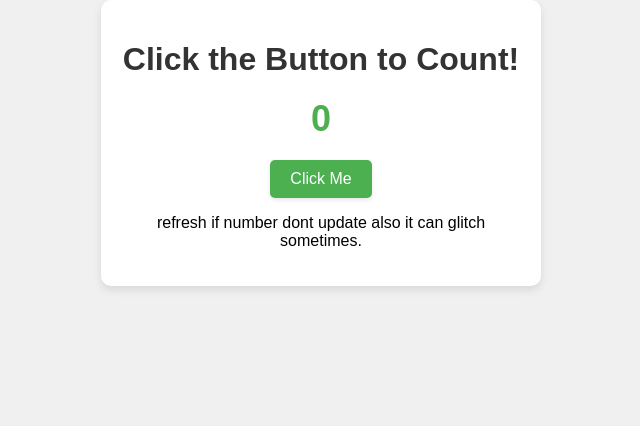
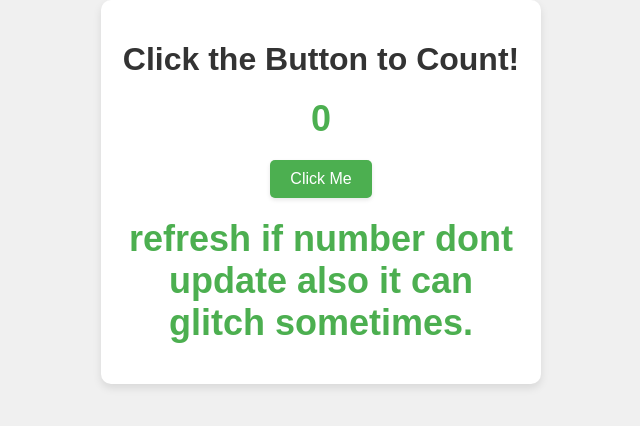
Before and after one commit to BloxDev125/ToMillion, a website: page public/index.html in a window 1280 px wide. Shown: the whole page, without its empty margins (319-959 px from the left). Drawn offline with Linux system fonts and the light colour scheme; no server answers.

Commit message:
Update styles.css

```diff
--- a/public/styles.css
+++ b/public/styles.css
@@ -44,6 +44,13 @@ button:hover {
     margin: 20px 0;
 }
 
+#tip {
+    font-size: 36px;
+    font-weight: bold;
+    color: #4CAF50;
+    margin: 20px 0;
+}
+
 #message {
     font-weight: bold;
     color: #4CAF50;
```
